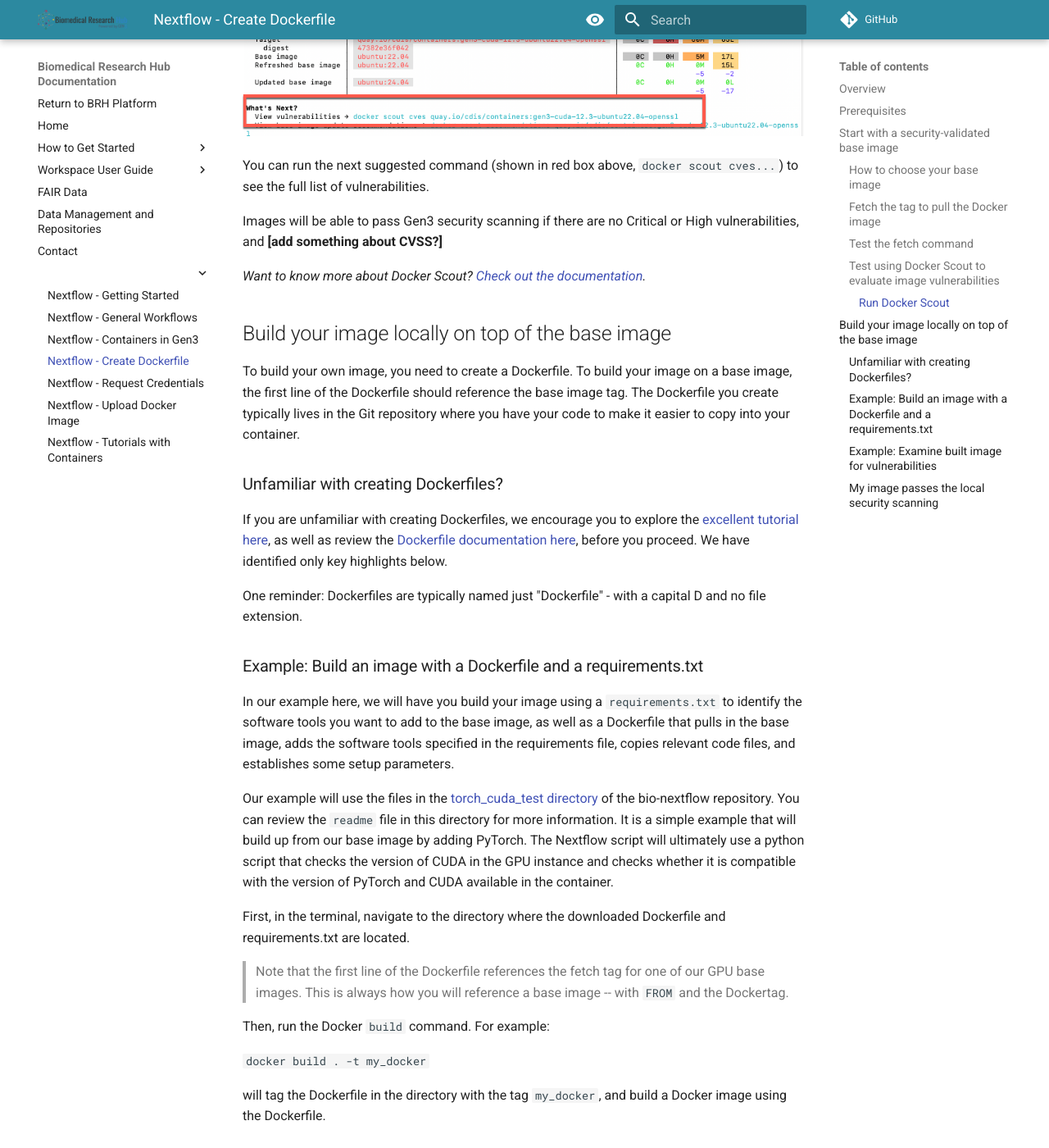
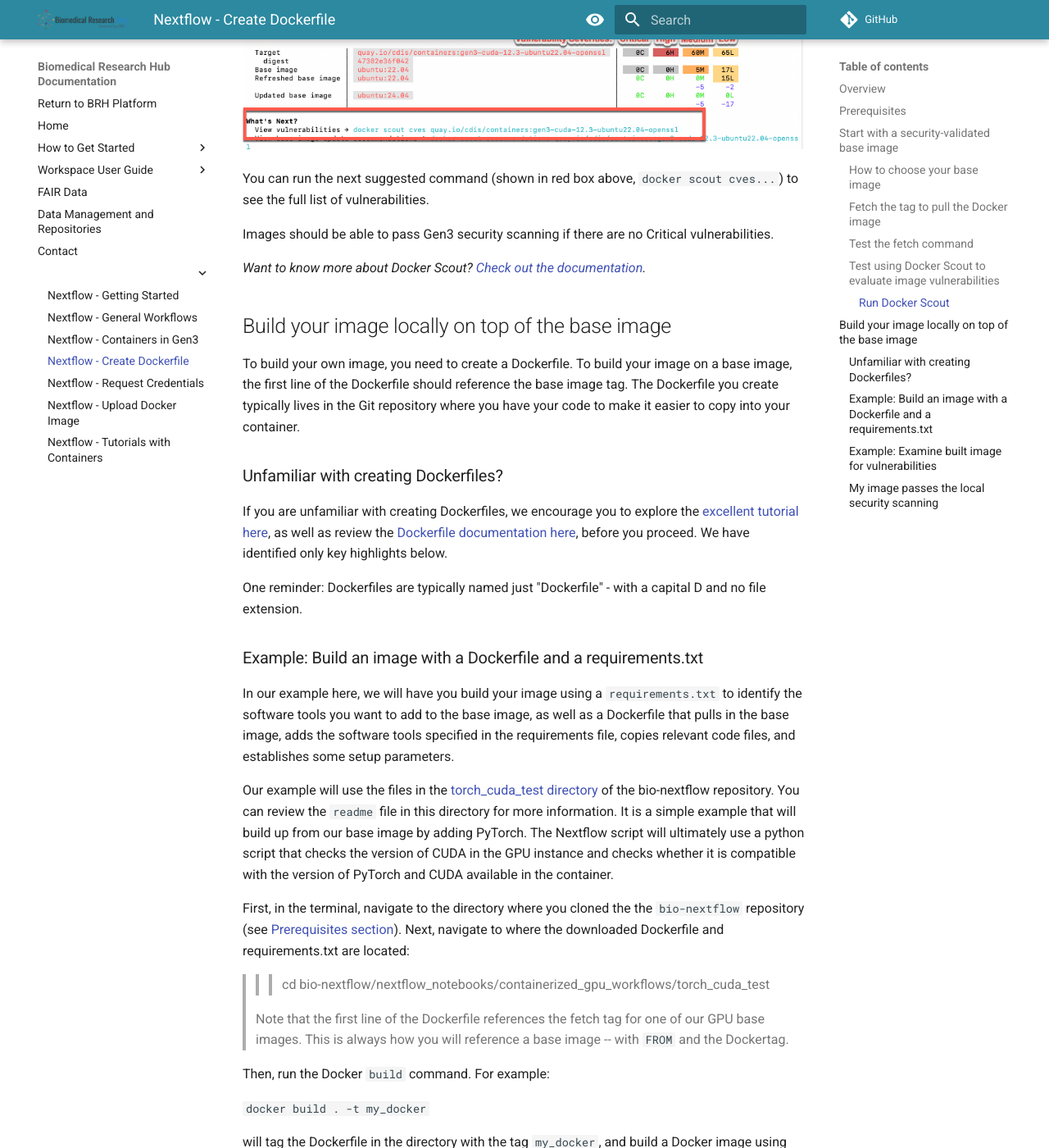
Before and after one commit to uc-cdis/BRH-documentation, an MkDocs documentation site: the page built from docs/nextflow-create-docker.md, in a window 1280 px wide and 1400 px high, scrolled down 3254 px. Shown: the whole window at 82% size. Built offline with MkDocs 1.6.1 and Material for MkDocs 9.7.7, drawn with Linux system fonts in a browser that asks for light colours; comment, search, counter and statistics services are not loaded; some of the changed text lies outside the part shown.

Commit message:
update to reflect Pauline's recommendations

```diff
--- a/docs/nextflow-create-docker.md
+++ b/docs/nextflow-create-docker.md
@@ -17,7 +17,7 @@
 
 You can access these images on on Quay.io, a repository site for Docker images:
 
-[https://quay.io/repository/cdis/containers?tab=tags&tag=latest](https://quay.io/repository/cdis/containers?tab=tags&tag=latest)
+[https://quay.io/repository/cdis/containers?tab=tags](https://quay.io/repository/cdis/containers?tab=tag)
 
 ### How to choose your base image
 
@@ -32,6 +32,7 @@
 We have 2 images in our current selection that offer [CUDA](https://www.turing.com/kb/understanding-nvidia-cuda) support for running on GPUs -- these have "cuda" in the image name, followed by the CUDA version. When possible, please choose the latest version of CUDA compatible with your tools.
 
 > gen3-cuda-12.3-ubuntu22.04-openssl *(preferred)*
+>
 > gen3-cuda-11.8-ubuntu22.04-openssl *(only use if your tools require a lower version of CUDA)*
 
 **CPU images**
@@ -78,7 +79,7 @@
 
 You can run the next suggested command (shown in red box above, `docker scout cves...`) to see the full list of vulnerabilities.
 
-Images will be able to pass Gen3 security scanning if there are no Critical or High vulnerabilities, and **[add something about CVSS?]**
+Images should be able to pass Gen3 security scanning if there are no Critical vulnerabilities.
 
 *Want to know more about Docker Scout? [Check out the documentation](https://docs.docker.com/scout/quickstart/).*
 
@@ -98,7 +99,11 @@
 
 Our example will use the files in the [torch_cuda_test directory](https://github.com/uc-cdis/bio-nextflow/tree/master/nextflow_notebooks/containerized_gpu_workflows/torch_cuda_test) of the bio-nextflow repository. You can review the `readme` file in this directory for more information. It is a simple example that will build up from our base image by adding PyTorch. The Nextflow script will ultimately use a python script that checks the version of CUDA in the GPU instance and checks whether it is compatible with the version of PyTorch and CUDA available in the container.
 
-First, in the terminal, navigate to the directory where the downloaded Dockerfile and requirements.txt are located.
+First, in the terminal, navigate to the directory where you cloned the the `bio-nextflow` repository (see [Prerequisites section](#prerequisites)). Next, navigate to where the downloaded Dockerfile and requirements.txt are located:
+
+>>>
+cd bio-nextflow/nextflow_notebooks/containerized_gpu_workflows/torch_cuda_test
+>>>
 
 > Note that the first line of the Dockerfile references the fetch tag for one of our GPU base images. This is always how you will reference a base image -- with `FROM` and the Dockertag.
 
```
Also changed, not shown: docs/nextflow-upload-docker.md (+1 -1 lines).
